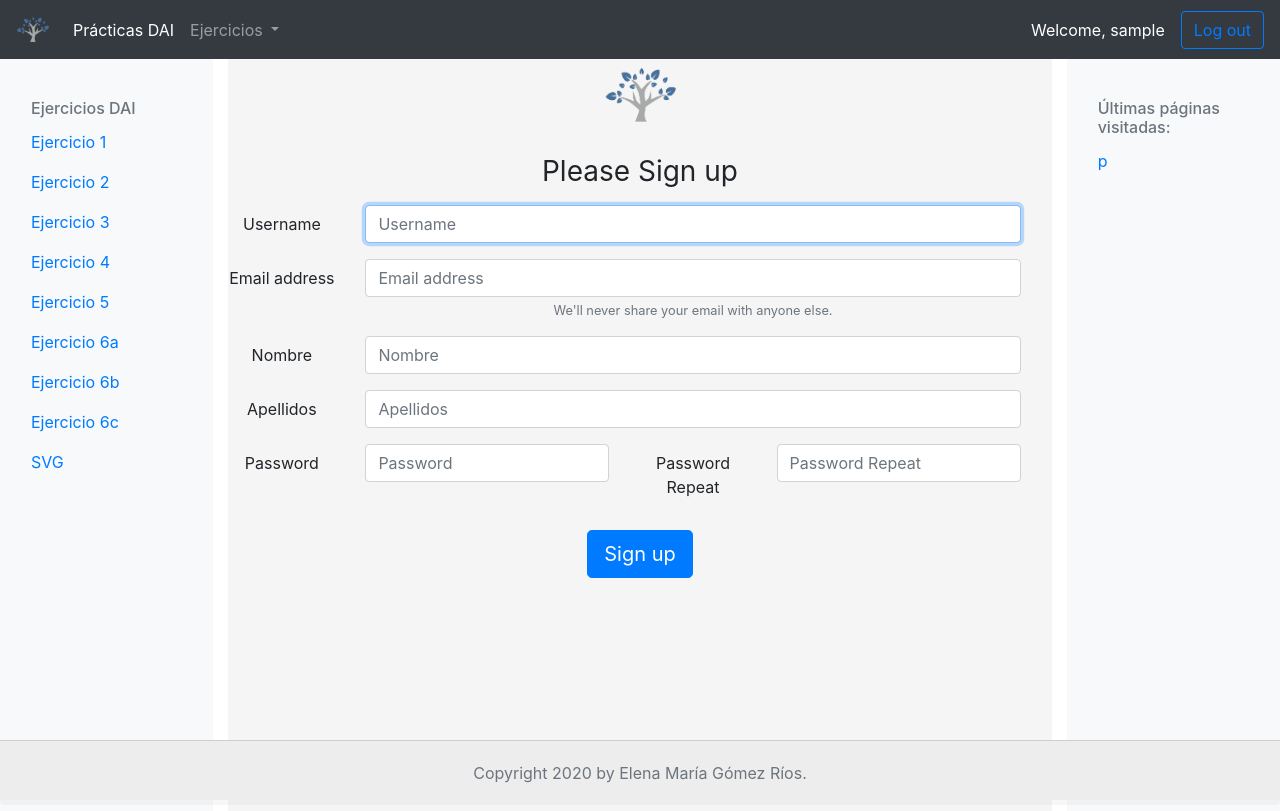
After one commit to ElenaMGR/DAI, a Flask app: page /signup in a window 1280 px wide. The commit adds this page. Run offline with Flask 2, Linux system fonts and the light colour scheme; the visitor is signed in with stand-in values (Sample User, id 1); parts of the project's set-up code (start-up, migrations or seed data) failed here and were passed over.

Commit message:
creado sign up

```diff
--- a/flask/app/app.py
+++ b/flask/app/app.py
@@ -224,6 +224,34 @@ def login():
 			login=session['username'],
 			rank=session['urls'])
 
+@app.route('/signup', methods=['GET', 'POST'])
+def signup():
+	pags_visitadas()
+
+	error = None
+
+	if request.method == 'POST':
+		usuario = User(request.form['username'], request.form['password'])
+		if existUser(usuario):
+			error = 'Username already exists'
+		else:
+			if request.form['password'] != request.form['password2']:
+				error = 'Passwords do not match'
+			else:
+				usuario.setPassword(request.form['password'])
+				usuario.setNombre(request.form['nombre'])
+				usuario.setApellidos(request.form['apellidos'])
+				usuario.setEmail(request.form['email'])
+				newUserComplete (usuario)
+				session['username'] = usuario.getUser()
+
+				return redirect(url_for('index'))
+
+	return render_template('signup.html',
+			error=error,
+			login=session['username'],
+			rank=session['urls'])
+
 @app.route('/logout', methods=['GET'])
 def logout():
 	if 'username' in session:
--- a/flask/app/model.py
+++ b/flask/app/model.py
@@ -5,6 +5,9 @@ class User():
 		self.nombre = ""
 		self.apellidos = ""
 		self.email = ""
+
+	def setPassword (self, password):
+		self.password = password
 
 	def setNombre (self, nombre):
 		self.nombre = nombre
--- a/flask/app/static/css/mystyle.css
+++ b/flask/app/static/css/mystyle.css
@@ -16,6 +16,12 @@
 	-ms-flex-align: center;
 	align-items: center;
 	padding-top: 40px;
+	padding-bottom: 40px;
+	background-color: #f5f5f5;
+	height: calc(100vh - 48px);
+}
+
+#signup {
 	padding-bottom: 40px;
 	background-color: #f5f5f5;
 	height: calc(100vh - 48px);
@@ -44,8 +50,8 @@
 	z-index: 2;
 }
 
-.form-signin input[type="email"] {
-	margin-bottom: -1px;
+.form-signin input[type="username"] {
+	margin-bottom: 10px;
 	border-bottom-right-radius: 0;
 	border-bottom-left-radius: 0;
 }
--- a/flask/app/templates/base.html
+++ b/flask/app/templates/base.html
@@ -57,7 +57,8 @@
 				<a class="nav-link text-white" href="/index">Welcome, {{ login }}</a>
 				<a class="btn btn-outline-primary" role="button" href="/logout">Log out</a>
 				{% else %}
-				<a class="btn btn-outline-primary" role="button" href="/login">Log in</a>
+				<a class="btn btn-outline-primary mr-2" role="button" href="/signup">Sign up</a>
+				<a class="btn btn btn-outline-success" role="button" href="/login">Sign in</a>
 				{% endif %}
 			</form>
 		</div>
--- a/flask/app/templates/login.html
+++ b/flask/app/templates/login.html
@@ -2,15 +2,13 @@
 {% block title %}Log in{% endblock %}
 
 {% block html_head %}
-<!-- Custom styles for this template -->
-<link href="/static/css/signin.css" rel="stylesheet">
 {% endblock %}
 
 {% block content %}
 <div id=login class="text-center">
 	<form class="form-signin" method=post>
 		<img class="mb-4" src="/static/images/logo.png" alt="" width="72" height="72">
-		<h1 class="h3 mb-3 font-weight-normal">Please sign in</h1>
+		<h1 class="h3 mb-3 font-weight-normal">Please Sign in</h1>
 		<label for="inputUsername" class="sr-only">Username</label>
 		<input type="username" id="inputUsername" name=username class="form-control" placeholder="Username" required
 			autofocus>
--- /dev/null
+++ b/flask/app/templates/signup.html
@@ -0,0 +1,62 @@
+{% extends "base.html" %}
+{% block title %}Sign up{% endblock %}
+
+{% block html_head %}
+{% endblock %}
+
+{% block content %}
+<div id=signup class="text-center">
+	<form class="form-signup" method=post>
+		<img class="mb-4" src="/static/images/logo.png" alt="" width="72" height="72">
+		<h1 class="h3 mb-3 font-weight-normal">Please Sign up</h1>
+
+		<div class="form-group row mr-3">
+			<label for="inputUsername" class="col-sm-2 col-form-label">Username</label>
+			<div class="col-sm-10">
+				<input type="username" id="inputUsername" name=username class="form-control" placeholder="Username" required autofocus>
+			</div>
+		</div>
+
+		<div class="form-group row mr-3">
+			<label for="inputEmail1" class="col-sm-2 col-form-label">Email address</label>
+			<div class="col-sm-10">
+				<input type="email" class="form-control" name=email id="inputEmail1" placeholder="Email address" aria-describedby="emailHelp" required autofocus>
+				<small id="emailHelp" class="form-text text-muted">We'll never share your email with anyone else.</small>
+			</div>
+		</div>
+
+		<div class="form-group row mr-3">
+			<label for="inputNombre" class="col-sm-2 col-form-label">Nombre</label>
+			<div class="col-sm-10">
+				<input type="text" class="form-control" name=nombre id="inputNombre" placeholder="Nombre" required autofocus>
+			</div>
+		</div>
+
+		<div class="form-group row mr-3">
+			<label for="inputApellidos" class="col-sm-2 col-form-label">Apellidos</label>
+			<div class="col-sm-10">
+				<input type="text" class="form-control" name=apellidos id="inputApellidos" placeholder="Apellidos" required autofocus>
+			</div>
+		</div>
+
+		<div class="form-group row mr-3">
+			<label for="inputPassword" class="col-sm-2 col-form-label">Password</label>
+			<div class="col-sm-4">
+				<input type="password" id="inputPassword" name=password class="form-control" placeholder="Password" required>
+			</div>
+			<label for="inputPassword" class="col-sm-2 col-form-label">Password Repeat</label>
+			<div class="col-sm-4">
+				<input type="password" id="inputPassword" name=password2 class="form-control" placeholder="Password Repeat" required>
+			</div>
+		</div>
+
+
+		<button class="btn btn-lg btn-primary mt-2" type="submit">Sign up</button>
+		{% if error %}
+		<div class="alert alert-danger text-center mt-2">
+			<strong>Error!</strong> {{ error }}.
+		</div>
+		{% endif %}
+	</form>
+</div>
+{% endblock %}
```
Also changed, not shown: flask/app/controller.py (+14 -0 lines), 1 other file.
